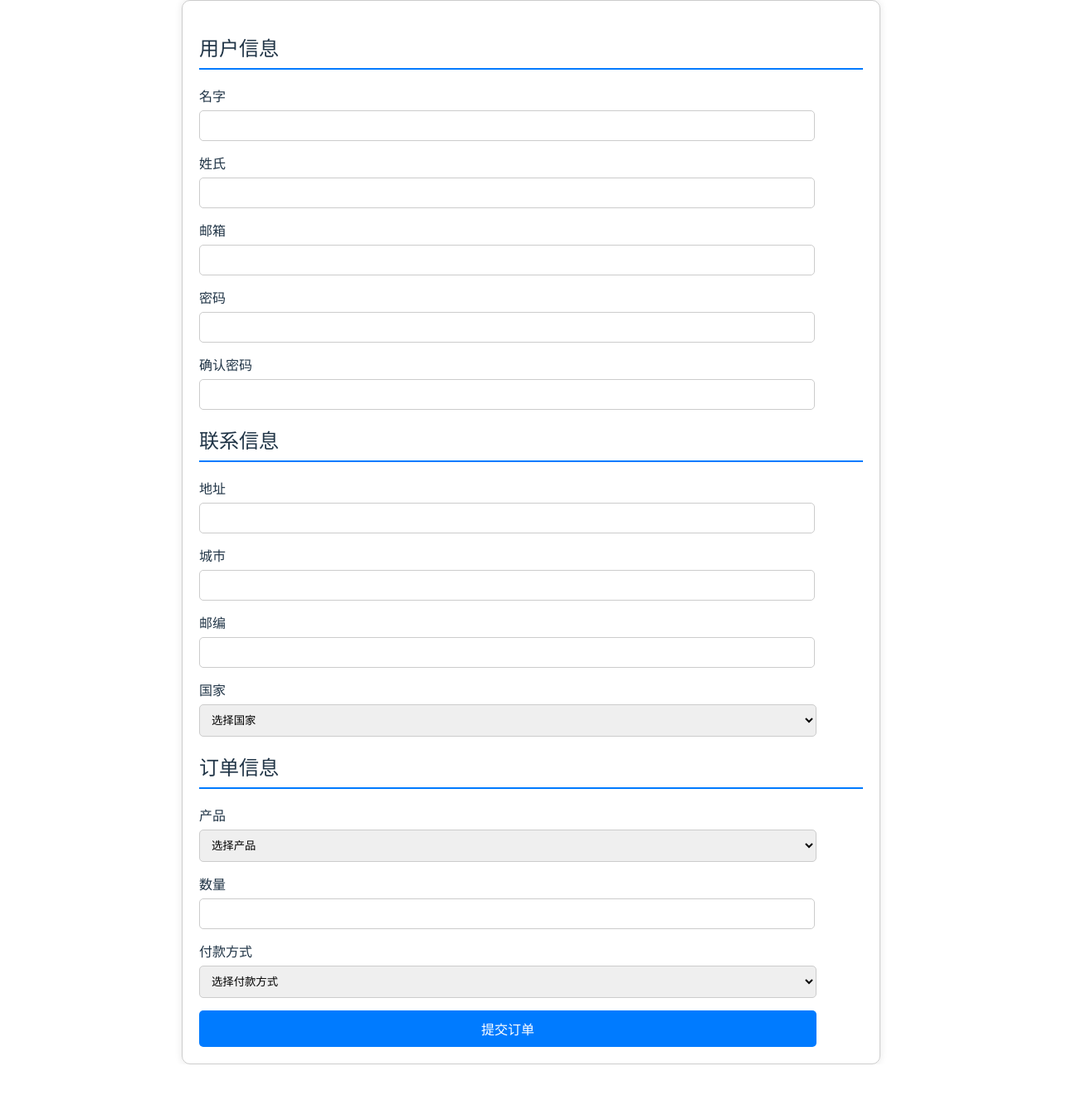
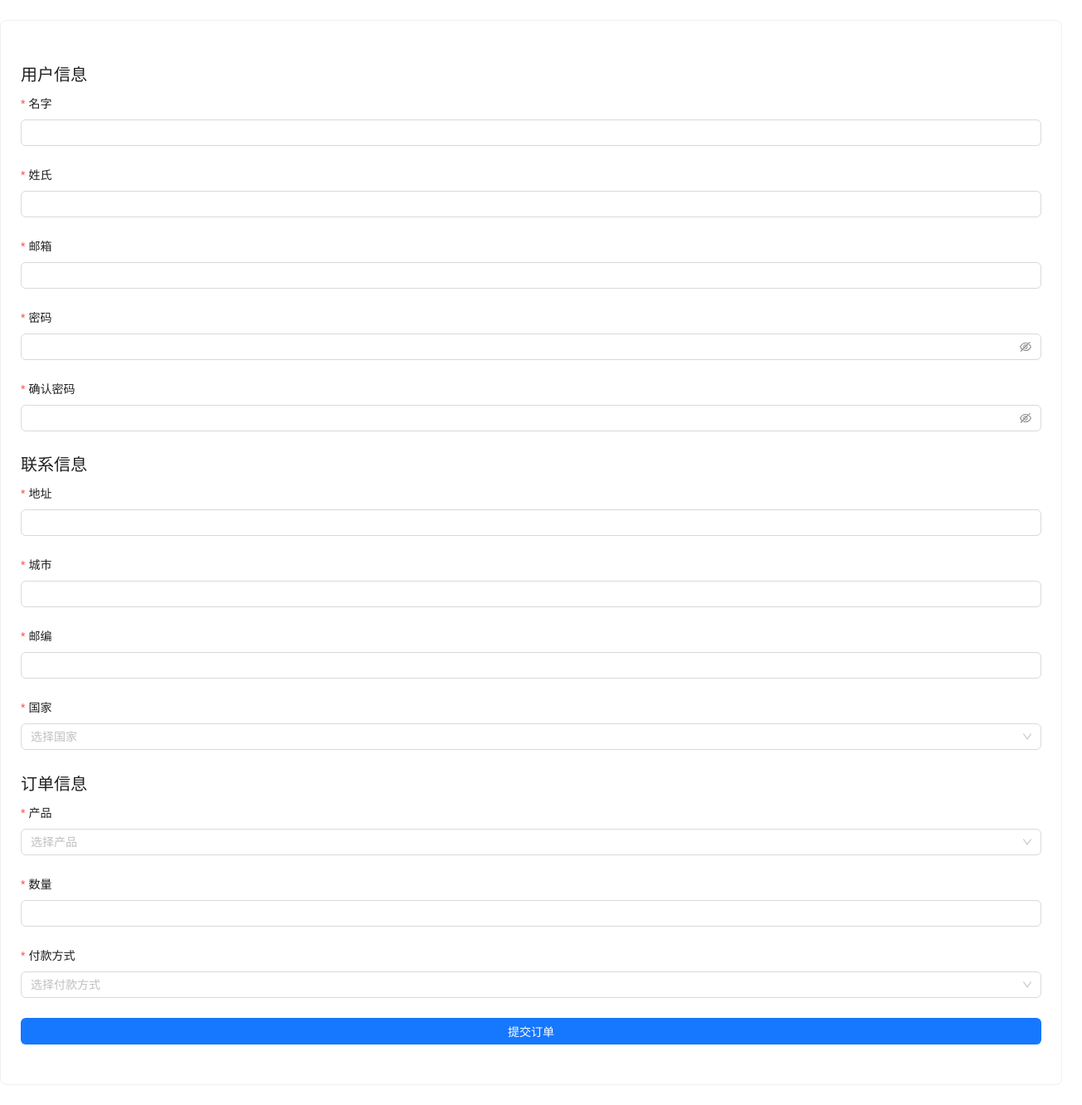
Before and after one commit to wgbx/react-playground, a React (Vite) app: page /complexForm in a window 1280 px wide. Shown: the whole page at 83% size, 1304 px wide, since content can reach past the window. Before the commit the page ends 1283 px from the top, so only its background shows below. Built offline with nearby package versions, Linux system fonts and the light colour scheme.

Commit message:
feat: add ant design

```diff
--- a/eslint.config.js
+++ b/eslint.config.js
@@ -8,5 +8,6 @@ export default antfu({
   rules: {
     'no-console': 'warn',
     'if-newline': 'off',
+    '@stylistic/js/eol-last': 'off',
   },
 })
--- /dev/null
+++ b/src/pages/complexForm/const .ts
@@ -0,0 +1,30 @@
+export interface FormData {
+  firstName: string
+  lastName: string
+  email: string
+  password: string
+  confirmPassword: string
+  address: string
+  city: string
+  zipCode: string
+  country: string
+  product: string
+  quantity: number
+  paymentMethod: string
+}
+
+export const COUNTRY_OPTIONS = [
+  { value: 'China', label: '中国' },
+  { value: 'USA', label: '美国' },
+  { value: 'UK', label: '英国' },
+]
+
+export const PRODUCT_OPTIONS = [
+  { value: 'Product1', label: '产品1' },
+  { value: 'Product2', label: '产品2' },
+]
+
+export const PAYMENT_OPTIONS = [
+  { value: 'CreditCard', label: '信用卡' },
+  { value: 'PayPal', label: 'PayPal' },
+]
--- a/src/pages/complexForm/index.scss
+++ b/src/pages/complexForm/index.scss
@@ -1,61 +1,14 @@
 .complex-form-page {
-  width: 800px;
-  margin: auto;
-  padding: 20px;
-  border: 1px solid #ccc;
-  border-radius: 10px;
-  box-shadow: 0 0 10px rgba(0, 0, 0, 0.1);
-
-  .success-message {
-    text-align: center;
-    color: green;
-    font-size: 1.2em;
+  .ant-card {
+    max-width: 800px;
+    margin: 0 auto;
   }
 
-  h2 {
-    margin-top: 20px;
-    border-bottom: 2px solid #007bff;
-    padding-bottom: 5px;
+  .ant-form-item {
+    margin-bottom: 24px;
   }
 
-  .form-group {
-    margin-bottom: 15px;
-  }
-
-  label {
-    display: block;
-    margin-bottom: 5px;
-    font-weight: bold;
-  }
-
-  input,
-  select {
-    width: 90%;
-    padding: 10px;
-    border: 1px solid #ccc;
-    border-radius: 5px;
-  }
-
-  select {
-    width: 93%;
-  }
-
-  p {
-    color: red;
-    font-size: 0.9em;
-  }
-
-  button {
-    width: 93%;
-    padding: 10px;
-    background-color: #007bff;
-    color: white;
-    border: none;
-    border-radius: 5px;
-    cursor: pointer;
-  }
-
-  button:hover {
-    background-color: #0056b3;
+  .ant-typography {
+    margin: 24px 0 16px;
   }
 }
--- a/src/pages/complexForm/index.tsx
+++ b/src/pages/complexForm/index.tsx
@@ -1,144 +1,180 @@
-import { yupResolver } from '@hookform/resolvers/yup'
+import { Button, Card, Form, Input, InputNumber, message, Result, Select, Space, Typography } from 'antd'
 import { useState } from 'react'
-import { useForm } from 'react-hook-form'
-import * as yup from 'yup'
+import { COUNTRY_OPTIONS, PAYMENT_OPTIONS, PRODUCT_OPTIONS } from './const '
 import './index.scss'
 
-interface FormData {
-  firstName: string
-  lastName: string
-  email: string
-  password: string
-  confirmPassword: string
-  address: string
-  city: string
-  zipCode: string
-  country: string
-  product: string
-  quantity: number
-  paymentMethod: string
-}
-
-// 定义表单验证规则
-const schema = yup.object().shape({
-  firstName: yup.string().required('名字是必填项'),
-  lastName: yup.string().required('姓氏是必填项'),
-  email: yup.string().email('请输入有效的邮箱地址').required('邮箱是必填项'),
-  password: yup.string().min(6, '密码至少需要6个字符').required('密码是必填项'),
-  confirmPassword: yup.string()
-    .oneOf([yup.ref('password')], '密码必须匹配')
-    .required('确认密码是必填项'),
-  address: yup.string().required('地址是必填项'),
-  city: yup.string().required('城市是必填项'),
-  zipCode: yup.string().required('邮编是必填项'),
-  country: yup.string().required('国家是必填项'),
-  product: yup.string().required('请选择一个产品'),
-  quantity: yup.number().required('数量是必填项').min(1, '数量至少为1'),
-  paymentMethod: yup.string().required('请选择一种付款方式'),
-})
+const { Title } = Typography
 
 function OrderForm() {
   const [submitted, setSubmitted] = useState(false)
-  const { register, handleSubmit, formState: { errors } } = useForm({
-    resolver: yupResolver(schema),
-  })
+  const [form] = Form.useForm()
 
   const onSubmit = (data: FormData) => {
     console.log(data)
     setSubmitted(true)
+    message.success('订单提交成功！')
   }
 
   return (
-    <div className="complex-form-page form-container">
+    <Space direction="vertical" size="large" style={{ width: '100%', padding: '24px' }}>
       {submitted
         ? (
-            <div className="success-message">订单提交成功！</div>
+            <Card>
+              <Result
+                status="success"
+                title="订单提交成功！"
+                extra={[
+                  <Button
+                    key="continue"
+                    type="primary"
+                    onClick={() => setSubmitted(false)}
+                  >
+                    继续提交
+                  </Button>,
+                ]}
+              />
+            </Card>
           )
         : (
-            <form onSubmit={handleSubmit(onSubmit)}>
-              <h2>用户信息</h2>
-              <div className="form-group">
-                <label>名字</label>
-                <input {...register('firstName')} />
-                <p>{errors.firstName?.message}</p>
-              </div>
-              <div className="form-group">
-                <label>姓氏</label>
-                <input {...register('lastName')} />
-                <p>{errors.lastName?.message}</p>
-              </div>
-              <div className="form-group">
-                <label>邮箱</label>
-                <input {...register('email')} />
-                <p>{errors.email?.message}</p>
-              </div>
-              <div className="form-group">
-                <label>密码</label>
-                <input type="password" {...register('password')} />
-                <p>{errors.password?.message}</p>
-              </div>
-              <div className="form-group">
-                <label>确认密码</label>
-                <input type="password" {...register('confirmPassword')} />
-                <p>{errors.confirmPassword?.message}</p>
-              </div>
+            <Card>
+              <Form form={form} onFinish={onSubmit} layout="vertical">
+                <Title level={4}>用户信息</Title>
+                <Form.Item
+                  label="名字"
+                  name="firstName"
+                  rules={[{ required: true, message: '名字是必填项' }]}
+                >
+                  <Input />
+                </Form.Item>
 
-              <h2>联系信息</h2>
-              <div className="form-group">
-                <label>地址</label>
-                <input {...register('address')} />
-                <p>{errors.address?.message}</p>
-              </div>
-              <div className="form-group">
-                <label>城市</label>
-                <input {...register('city')} />
-                <p>{errors.city?.message}</p>
-              </div>
-              <div className="form-group">
-                <label>邮编</label>
-                <input {...register('zipCode')} />
-                <p>{errors.zipCode?.message}</p>
-              </div>
-              <div className="form-group">
-                <label>国家</label>
-                <select {...register('country')}>
-                  <option value="">选择国家</option>
-                  <option value="China">中国</option>
-                  <option value="USA">美国</option>
-                  <option value="UK">英国</option>
-                </select>
-                <p>{errors.country?.message}</p>
-              </div>
+                <Form.Item
+                  label="姓氏"
+                  name="lastName"
+                  rules={[{ required: true, message: '姓氏是必填项' }]}
+                >
+                  <Input />
+                </Form.Item>
 
-              <h2>订单信息</h2>
-              <div className="form-group">
-                <label>产品</label>
-                <select {...register('product')}>
-                  <option value="">选择产品</option>
-                  <option value="Product1">产品1</option>
-                  <option value="Product2">产品2</option>
-                </select>
-                <p>{errors.product?.message}</p>
-              </div>
-              <div className="form-group">
-                <label>数量</label>
-                <input type="number" {...register('quantity')} />
-                <p>{errors.quantity?.message}</p>
-              </div>
-              <div className="form-group">
-                <label>付款方式</label>
-                <select {...register('paymentMethod')}>
-                  <option value="">选择付款方式</option>
-                  <option value="CreditCard">信用卡</option>
-                  <option value="PayPal">PayPal</option>
-                </select>
-                <p>{errors.paymentMethod?.message}</p>
-              </div>
+                <Form.Item
+                  label="邮箱"
+                  name="email"
+                  rules={[
+                    { required: true, message: '邮箱是必填项' },
+                    { type: 'email', message: '请输入有效的邮箱地址' },
+                  ]}
+                >
+                  <Input />
+                </Form.Item>
 
-              <button type="submit">提交订单</button>
-            </form>
+                <Form.Item
+                  label="密码"
+                  name="password"
+                  rules={[
+                    { required: true, message: '密码是必填项' },
+                    { min: 6, message: '密码至少需要6个字符' },
+                  ]}
+                >
+                  <Input.Password />
+                </Form.Item>
+
+                <Form.Item
+                  label="确认密码"
+                  name="confirmPassword"
+                  dependencies={['password']}
+                  rules={[
+                    { required: true, message: '确认密码是必填项' },
+                    ({ getFieldValue }) => ({
+                      validator(_, value) {
+                        if (!value || getFieldValue('password') === value) {
+                          return Promise.resolve()
+                        }
+                        return Promise.reject(new Error('密码必须匹配'))
+                      },
+                    }),
+                  ]}
+                >
+                  <Input.Password />
+                </Form.Item>
+
+                <Title level={4}>联系信息</Title>
+                <Form.Item
+                  label="地址"
+                  name="address"
+                  rules={[{ required: true, message: '地址是必填项' }]}
+                >
+                  <Input />
+                </Form.Item>
+
+                <Form.Item
+                  label="城市"
+                  name="city"
+                  rules={[{ required: true, message: '城市是必填项' }]}
+                >
+                  <Input />
+                </Form.Item>
+
+                <Form.Item
+                  label="邮编"
+                  name="zipCode"
+                  rules={[{ required: true, message: '邮编是必填项' }]}
+                >
+                  <Input />
+                </Form.Item>
+
+                <Form.Item
+                  label="国家"
+                  name="country"
+                  rules={[{ required: true, message: '国家是必填项' }]}
+                >
+                  <Select
+                    placeholder="选择国家"
+                    options={COUNTRY_OPTIONS}
+                  />
+                </Form.Item>
+
+                <Title level={4}>订单信息</Title>
+                <Form.Item
+                  label="产品"
+                  name="product"
+                  rules={[{ required: true, message: '请选择一个产品' }]}
+                >
+                  <Select
+                    placeholder="选择产品"
+                    options={PRODUCT_OPTIONS}
+                  />
+                </Form.Item>
+
+                <Form.Item
+                  label="数量"
+                  name="quantity"
+                  rules={[
+                    { required: true, message: '数量是必填项' },
+                    { type: 'number', min: 1, message: '数量至少为1' },
+                  ]}
+                >
+                  <InputNumber min={1} style={{ width: '100%' }} />
+                </Form.Item>
+
+                <Form.Item
+                  label="付款方式"
+                  name="paymentMethod"
+                  rules={[{ required: true, message: '请选择一种付款方式' }]}
+                >
+                  <Select
+                    placeholder="选择付款方式"
+                    options={PAYMENT_OPTIONS}
+                  />
+                </Form.Item>
+
+                <Form.Item>
+                  <Button type="primary" htmlType="submit" block>
+                    提交订单
+                  </Button>
+                </Form.Item>
+              </Form>
+            </Card>
           )}
-    </div>
+    </Space>
   )
 }
 
```
